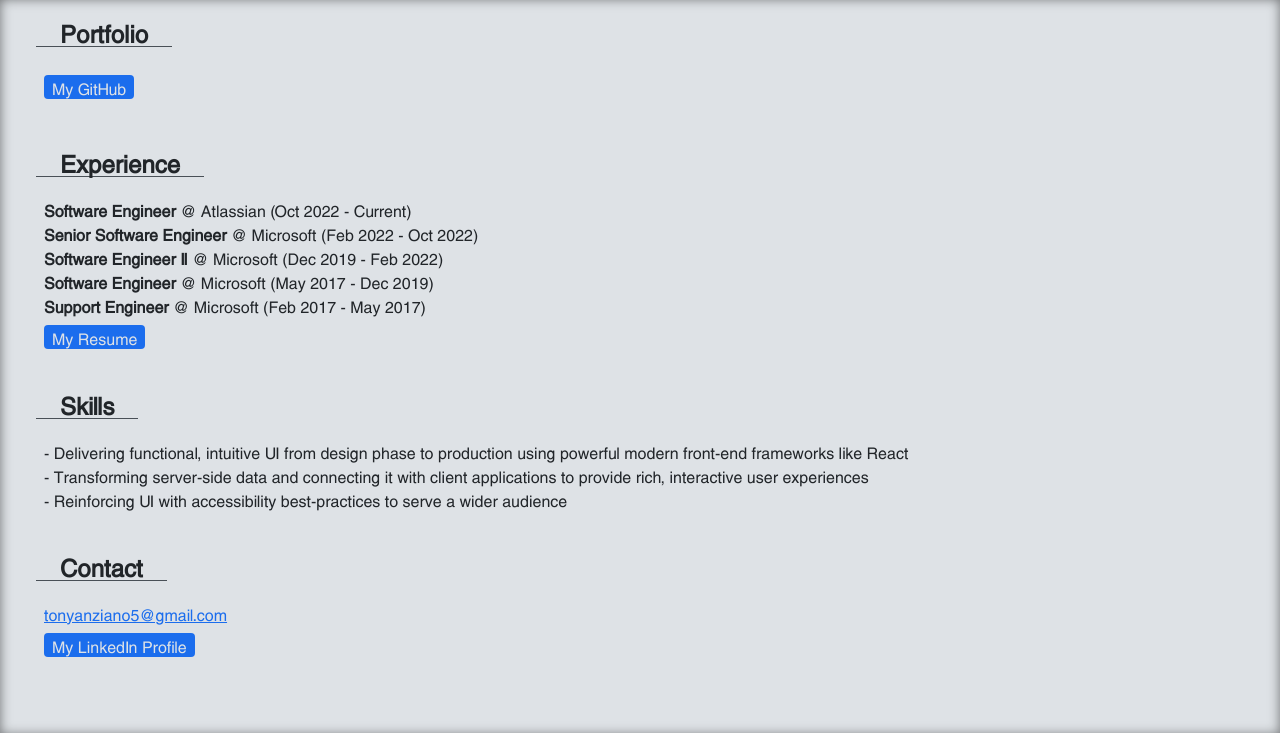
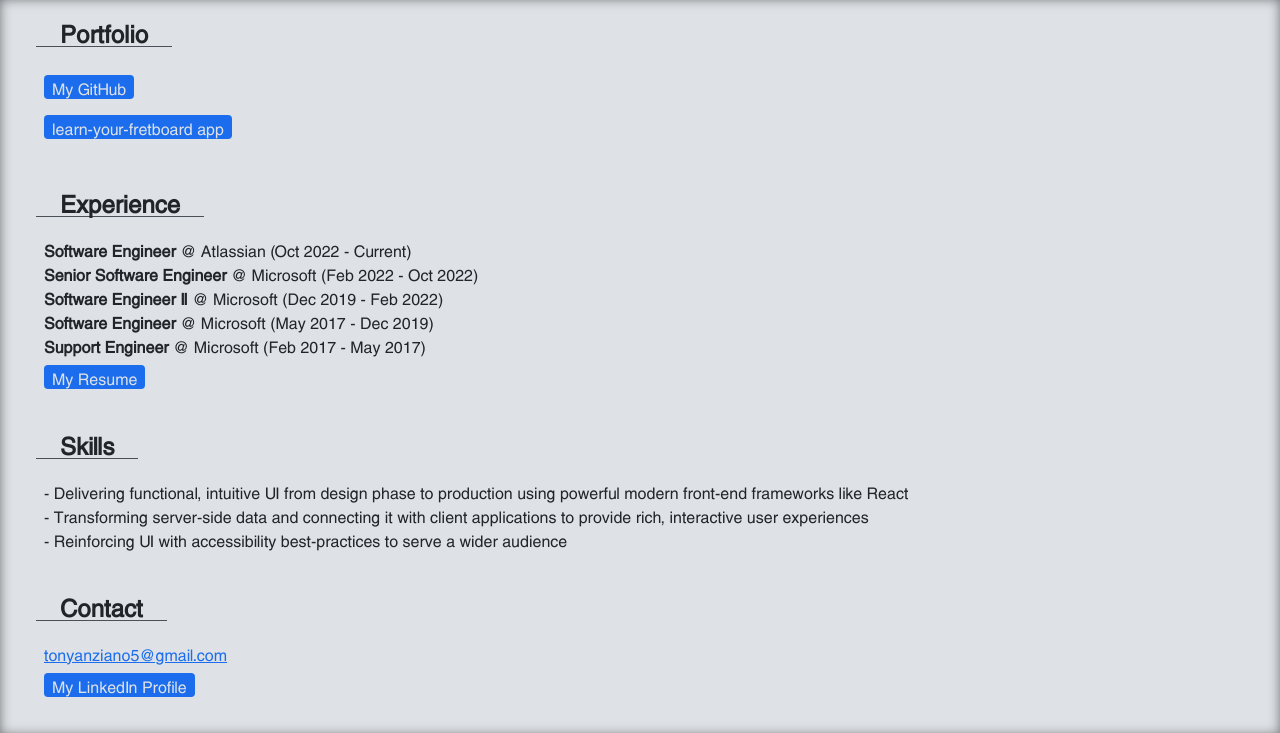
Before and after one commit to tonyanziano/tonyanziano.github.io, a website: page index.html in a window 1280 px wide. Shown: the part 67-800 px from the top of the page. Drawn offline with Linux system fonts and the light colour scheme.

Commit message:
Added a link to "learn-your-fretboard" app

```diff
--- a/index.html
+++ b/index.html
@@ -29,6 +29,7 @@
         <h1>Portfolio</h1>
         <ul>
           <li><a class="link-button" href="https://github.com/tonyanziano" target="_blank" title="Tony Anziano's GitHub profile">My GitHub</li></a>
+          <li><a class="link-button" href="/learn-your-fretboard" target="_blank" title="learn-your-fretboard app">learn-your-fretboard app</li></a>
         </ul>
       </section>
       <section>
```
